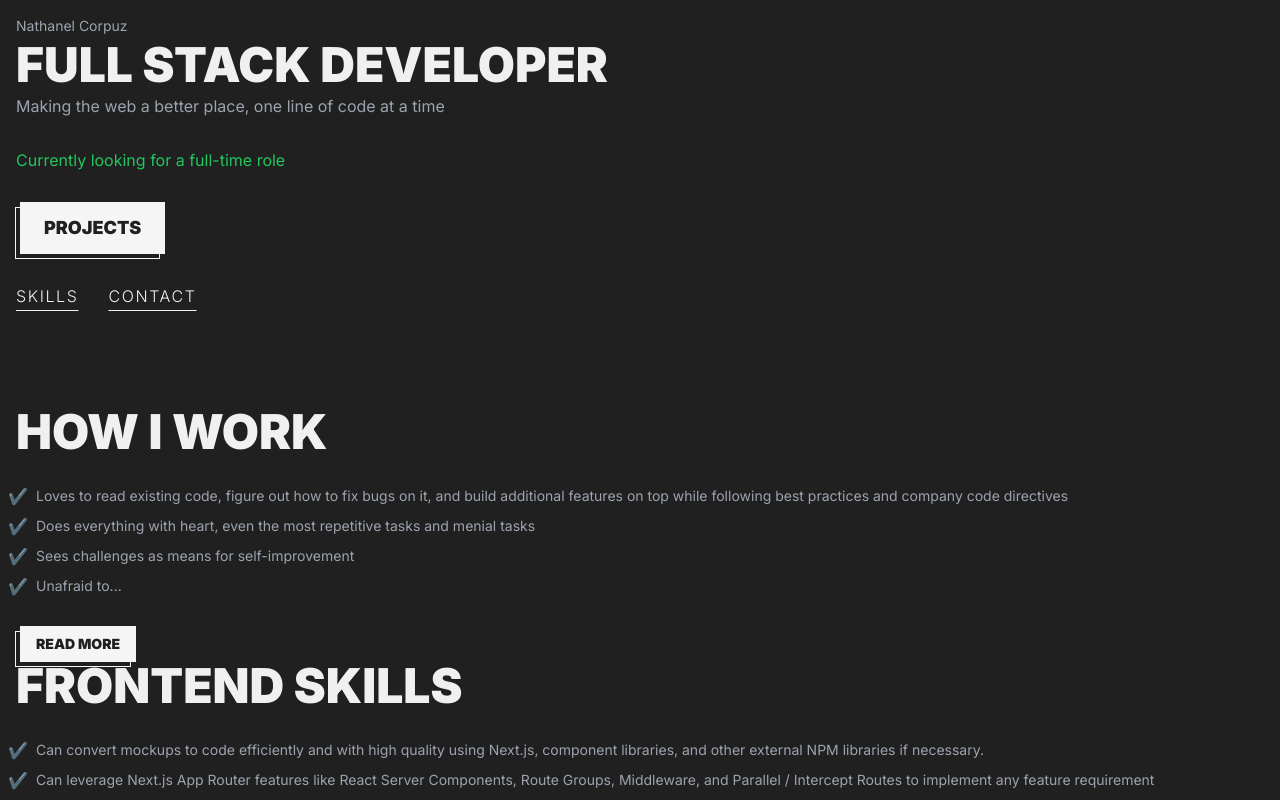
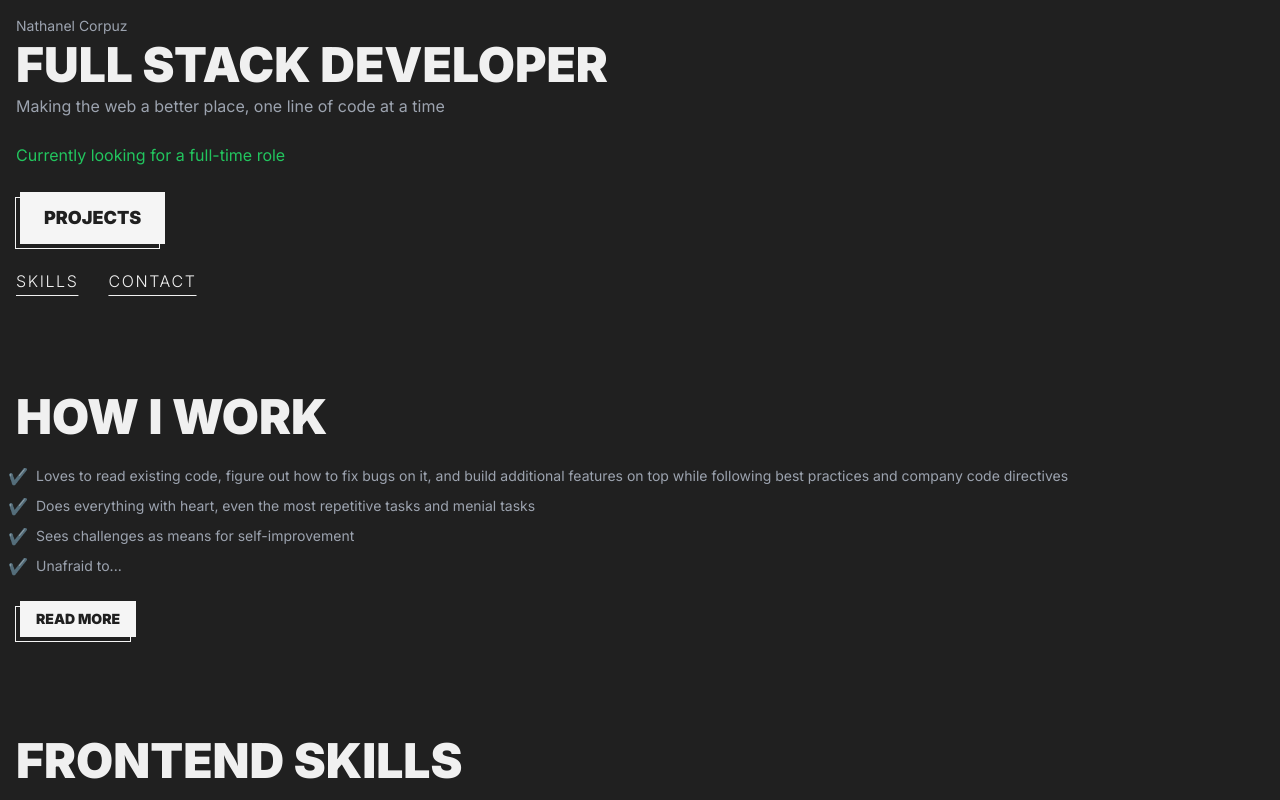
Before and after one commit to nathanelcorpuz/my-portfolio, a Next.js app: page / in a window 1280 px wide. Shown: the top 800 px of the page. Built offline with nearby package versions, Linux system fonts and the light colour scheme.

Commit message:
section wrapper gap size prop

```diff
--- a/app/_components/SkillsOverview.tsx
+++ b/app/_components/SkillsOverview.tsx
@@ -6,12 +6,12 @@ import SectionWrapper from "@/components/SectionWrapper";
 import { skillsOverview as skills } from "@/lib/constants";
 
 function SkillWrapper({ children }: { children: React.ReactNode }) {
-  return <div className="flex flex-col gap-[30px]">{children}</div>;
+  return <div className="flex flex-col gap-[25px]">{children}</div>;
 }
 
 export default function SkillsOverview() {
   return (
-    <SectionWrapper gap="70px">
+    <SectionWrapper gapSize="lg">
       {skills.map((skill) => (
         <SkillWrapper key={skill.title}>
           <HeadingText>{skill.title}</HeadingText>
--- a/components/SectionWrapper.tsx
+++ b/components/SectionWrapper.tsx
@@ -1,9 +1,17 @@
+import { GapSize } from "@/types/types";
+
 export default function SectionWrapper({
   children,
-  gap = "30px",
+  gapSize = "sm",
 }: {
   children: React.ReactNode;
-  gap?: string;
+  gapSize: GapSize;
 }) {
-  return <section className={`flex flex-col gap-[${gap}]`}>{children}</section>;
+  if (gapSize === "md") {
+    return <section className="flex flex-col gap-[50px]">{children}</section>;
+  }
+  if (gapSize === "lg") {
+    return <section className="flex flex-col gap-[100px]">{children}</section>;
+  }
+  return <section className="flex flex-col gap-[25px]">{children}</section>;
 }
--- a/types/types.ts
+++ b/types/types.ts
@@ -3,6 +3,8 @@ export type StandardTextVariant = 1 | 2 | 3;
 export type SupportTextVariant = StandardTextVariant;
 export type LinkTextVariant = HeadingTextVariant;
 export type ButtonVariant = 1 | 2;
+export type GapSize = "sm" | "md" | "lg";
+
 export interface ListContent {
   title: string;
   items: string[];
```
Lines whose indentation alone changed are shown as unchanged.
